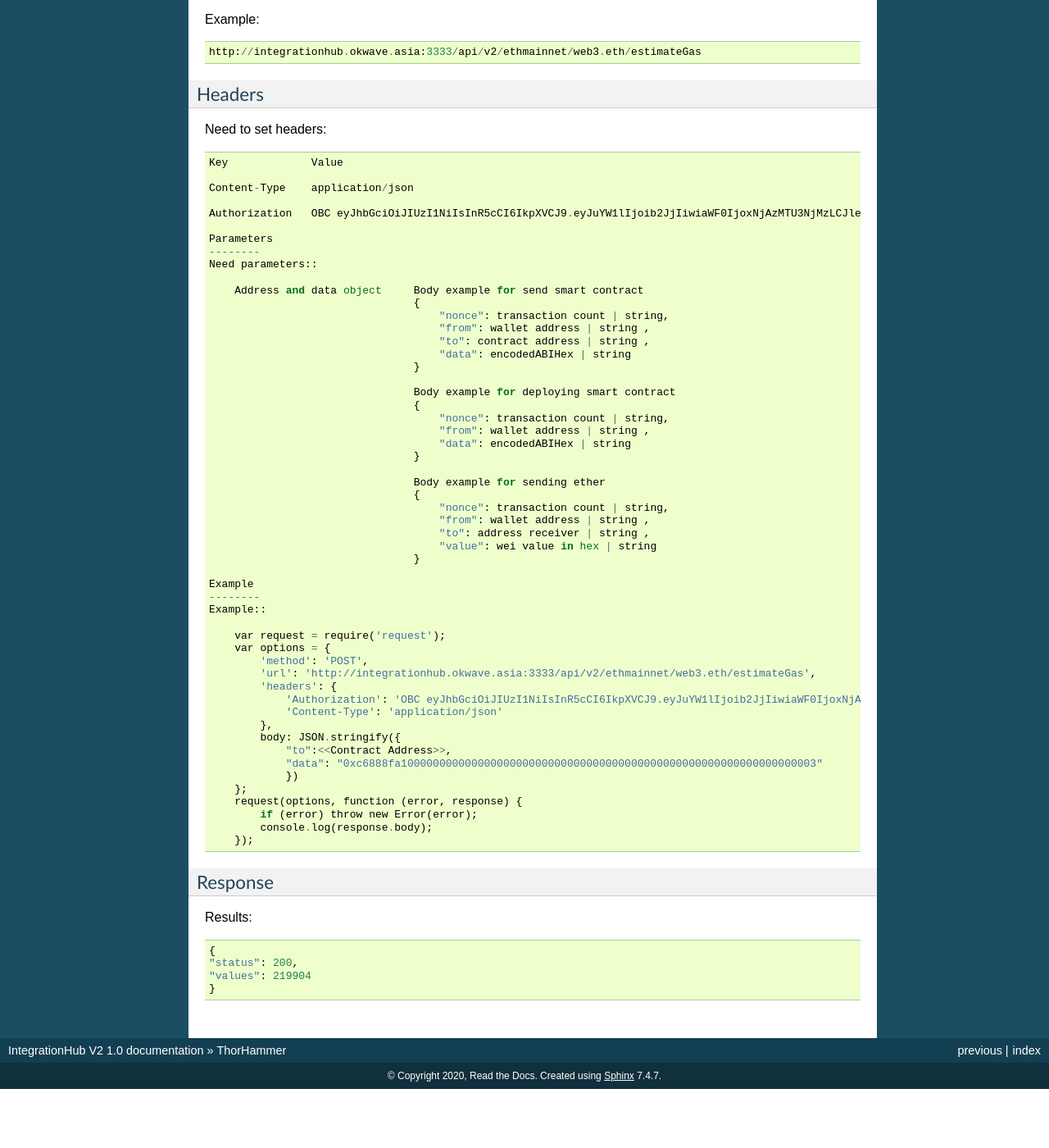
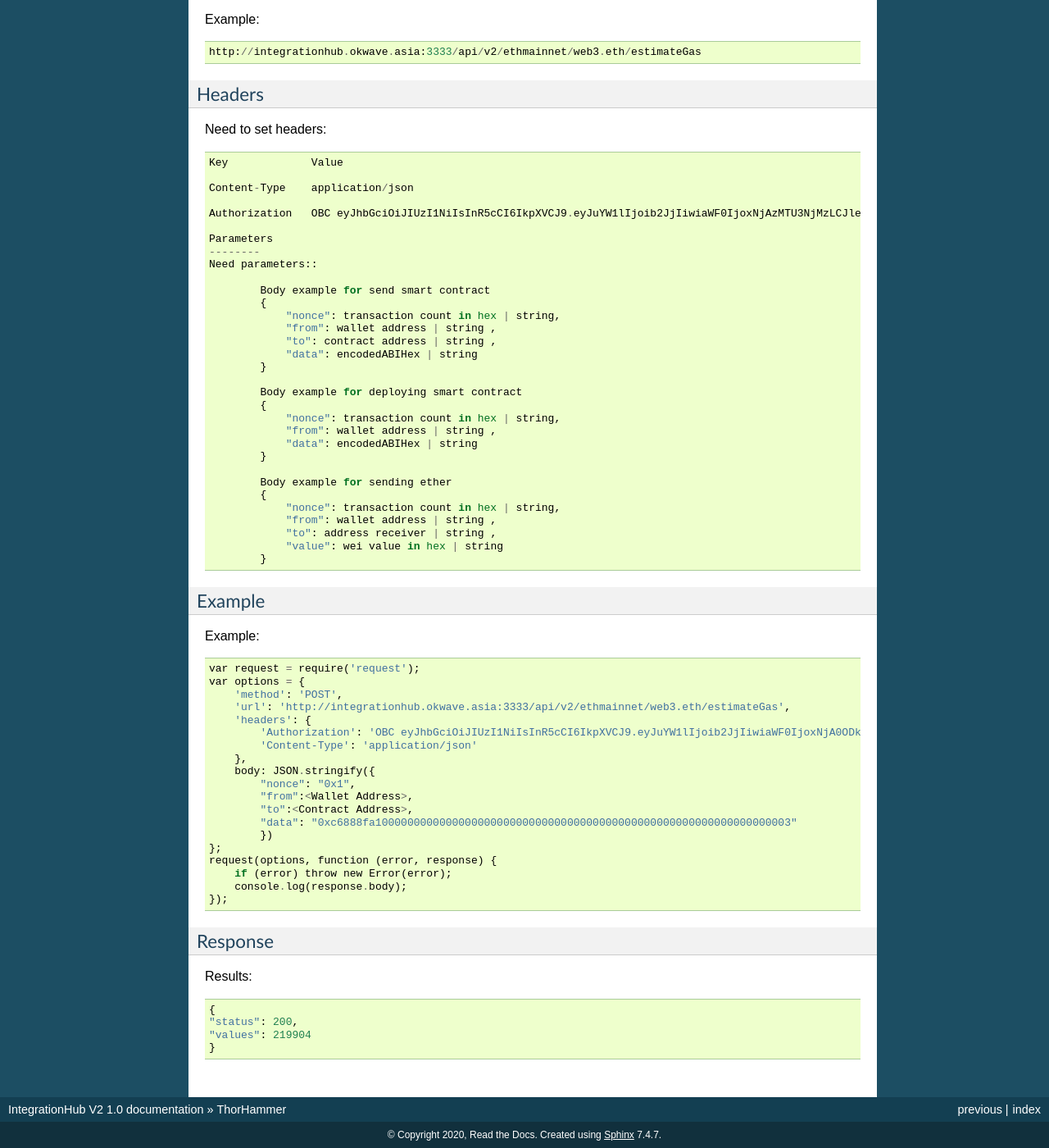
Before and after one commit to bcnodeobc/integrationhub, a Sphinx documentation site: the page built from docs/thor.rst, in a window 1280 px wide and 1400 px high, scrolled down 48083 px. Shown: the whole window at 82% size. Built offline with Sphinx 7.4.7, drawn with Linux system fonts in a browser that asks for light colours; before the commit the page ends 49411 px from its top, so only the background shows below that.

Commit message:
Fix: EstimateGas example

```diff
--- a/docs/thor.rst
+++ b/docs/thor.rst
@@ -2652,50 +2652,52 @@ Need to set headers::
     --------
     Need parameters::
 
-        Address and data object     Body example for send smart contract
-                                    {
-                                        "nonce": transaction count | string,
-                                        "from": wallet address | string ,
-                                        "to": contract address | string ,
-                                        "data": encodedABIHex | string
-                                    }
-
-                                    Body example for deploying smart contract
-                                    {
-                                        "nonce": transaction count | string,
-                                        "from": wallet address | string ,
-                                        "data": encodedABIHex | string
-                                    }
-
-                                    Body example for sending ether
-                                    {
-                                        "nonce": transaction count | string,
-                                        "from": wallet address | string ,
-                                        "to": address receiver | string ,
-                                        "value": wei value in hex | string
-                                    }
-
-    Example
-    --------
-    Example::
-
-        var request = require('request');
-        var options = {
-            'method': 'POST',
-            'url': 'http://integrationhub.okwave.asia:3333/api/v2/ethmainnet/web3.eth/estimateGas',
-            'headers': {
-                'Authorization': 'OBC eyJhbGciOiJIUzI1NiIsInR5cCI6IkpXVCJ9.eyJuYW1lIjoib2JjIiwiaWF0IjoxNjA0ODkyMjE5LCJleHAiOjE2MDU0OTcwMTl9.fcLs3o7UlljwCh6NnHI-7mW3gVdGPR2X2WACW3iUxKo',
-                'Content-Type': 'application/json'
-            },
-            body: JSON.stringify({
-                "to":<<Contract Address>>,
-                "data": "0xc6888fa10000000000000000000000000000000000000000000000000000000000000003"
-                })
-        };
-        request(options, function (error, response) {
-            if (error) throw new Error(error);
-            console.log(response.body);
-        });
+            Body example for send smart contract
+            {
+                "nonce": transaction count in hex | string,
+                "from": wallet address | string ,
+                "to": contract address | string ,
+                "data": encodedABIHex | string
+            }
+
+            Body example for deploying smart contract
+            {
+                "nonce": transaction count in hex | string,
+                "from": wallet address | string ,
+                "data": encodedABIHex | string
+            }
+
+            Body example for sending ether
+            {
+                "nonce": transaction count in hex | string,
+                "from": wallet address | string ,
+                "to": address receiver | string ,
+                "value": wei value in hex | string
+            }
+
+Example
+--------
+Example::
+
+    var request = require('request');
+    var options = {
+        'method': 'POST',
+        'url': 'http://integrationhub.okwave.asia:3333/api/v2/ethmainnet/web3.eth/estimateGas',
+        'headers': {
+            'Authorization': 'OBC eyJhbGciOiJIUzI1NiIsInR5cCI6IkpXVCJ9.eyJuYW1lIjoib2JjIiwiaWF0IjoxNjA0ODkyMjE5LCJleHAiOjE2MDU0OTcwMTl9.fcLs3o7UlljwCh6NnHI-7mW3gVdGPR2X2WACW3iUxKo',
+            'Content-Type': 'application/json'
+        },
+        body: JSON.stringify({
+            "nonce": "0x1",
+            "from":<Wallet Address>,
+            "to":<Contract Address>,
+            "data": "0xc6888fa10000000000000000000000000000000000000000000000000000000000000003"
+            })
+    };
+    request(options, function (error, response) {
+        if (error) throw new Error(error);
+        console.log(response.body);
+    });
 
 Response
 --------
```
Also changed, not shown: docs/ethereum.rst (+25 -23 lines).
